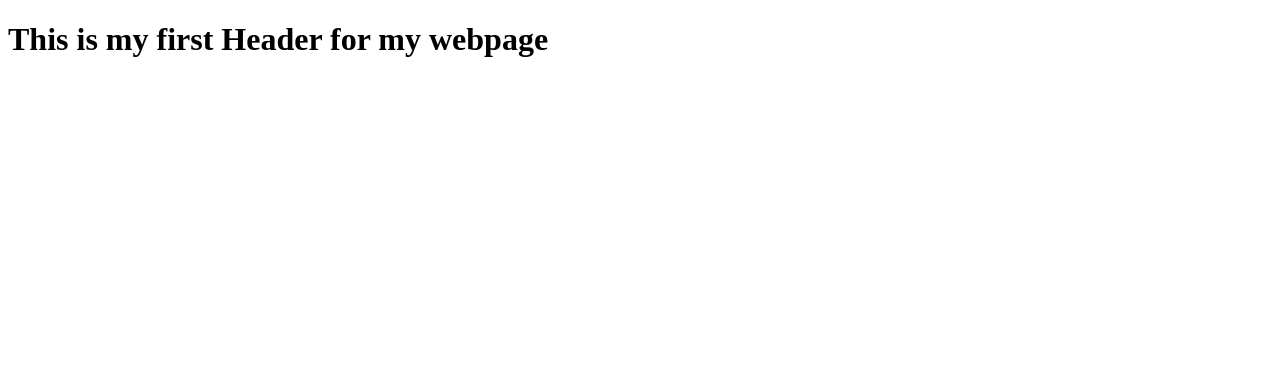
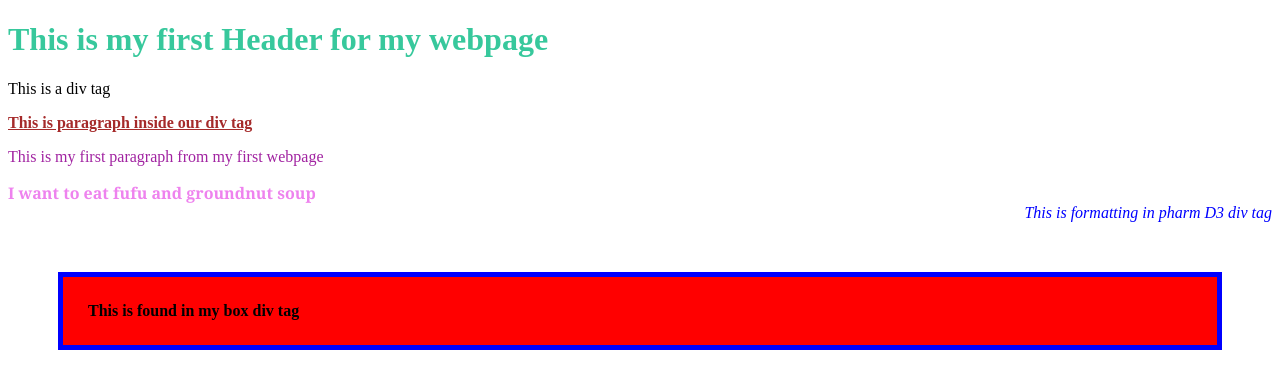
Before and after one commit to Eubet/HTML-Tuts, a plain HTML site: page FirstHTMLTutorial.html in a window 1280 px wide. Drawn offline with Linux system fonts and the light colour scheme.

Commit message:
We have added some css to our page

```diff
--- a/FirstHTMLTutorial.html
+++ b/FirstHTMLTutorial.html
@@ -1,10 +1,50 @@
 <!DOCTYPE html>
 <head>
     <title>My First HTML Tutorial</title>
+    <style>
+div  p{
+color: brown;
+font-weight: bold;
+text-decoration: underline;
+}
+
+.pharmd3 {
+    color: blue;
+    font-weight: lighter;
+    font-style: italic;
+    text-align: right;
+}
+
+#boxID {
+ margin: 50px;
+ padding: 25px;
+ background-color: red;
+ border: 5px solid blue;
+ font-weight: bolder;
+}
+    </style>
 </head>
 <body>
     <!-- Comment Tag: This is the heading tag-->
-     <h1>This is my first Header for my webpage</h1>
+     <!--Using css to style my header-->
+     <h1 style="color: rgb(55, 200, 156);">This is my first Header for my webpage</h1>
 
-     <p></p>
-</body>
+<div>This is a div tag
+
+    <p>This is paragraph inside our div tag</p>
+
+</div>
+
+     <p style="color:  #a123a1;">This is my first paragraph from my first webpage</p>
+<div style="color: violet; font-size: medium;
+font-family: Cambria, Cochin, Georgia, Times, 'Times New Roman', serif;
+ font-weight: bolder;">I want to eat fufu and groundnut soup</div>
+
+ <div class="pharmd3">
+    <div>This is formatting in pharm D3 div tag</div>
+ </div>
+
+ <div id="boxID">
+<label>This is found in my box div tag</label>
+ </div>
+    </body>
```
